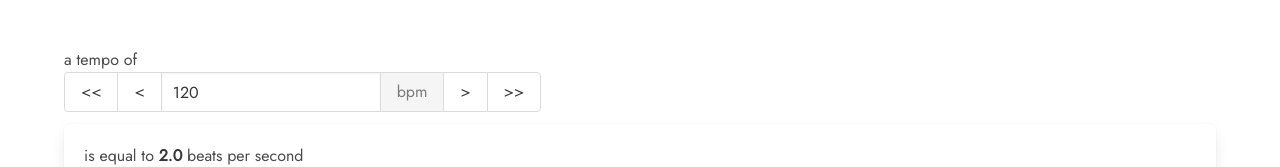
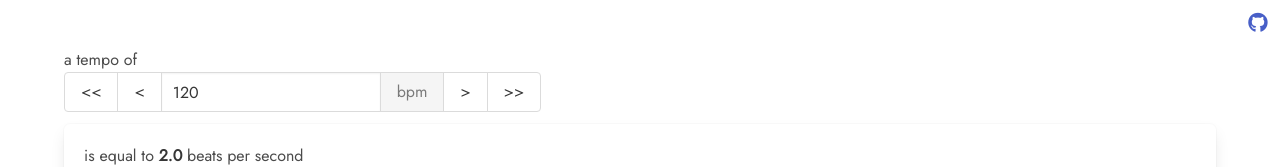
Before and after one commit to ajrussellaudio/rhythmetic, a React (Create React App) app: page / in a window 1280 px wide. Shown: the top 167 px of the page. Built offline with nearby package versions, Linux system fonts and the light colour scheme.

Commit message:
Add GitHub link

```diff
--- a/public/index.html
+++ b/public/index.html
@@ -24,6 +24,10 @@
       work correctly both with client-side routing and a non-root public URL.
       Learn how to configure a non-root public URL by running `npm run build`.
     -->
+        <script
+            src="https://kit.fontawesome.com/41fc5deb79.js"
+            crossorigin="anonymous"
+        ></script>
         <title>React App</title>
     </head>
     <body>
--- a/src/App.js
+++ b/src/App.js
@@ -5,11 +5,14 @@ import PeriodOfBeat from './components/PeriodOfBeat';
 import LengthInSamples from './components/LengthInSamples';
 import DelayTime from './components/DelayTime';
 import './App.sass';
+import GitHubLink from './components/GitHubLink';
 
 function App() {
     const [tempo, setTempo] = useState(120);
 
     return (
+        <React.Fragment>
+            <GitHubLink />
             <section className="section">
                 <div className="container">
                     <TempoInput tempo={tempo} setTempo={setTempo} />
@@ -19,6 +22,7 @@ function App() {
                     <LengthInSamples tempo={tempo} />
                 </div>
             </section>
+        </React.Fragment>
     );
 }
 
--- /dev/null
+++ b/src/components/GitHubLink.jsx
@@ -0,0 +1,12 @@
+import React from 'react';
+import './GitHubLink.scss';
+
+const GitHubLink = () => (
+    <div className="github-link">
+        <a class="icon" href="https://github.com/ajrussellaudio/rhythmetic">
+            <i class="fab fa-github fa-lg"></i>
+        </a>
+    </div>
+);
+
+export default GitHubLink;
--- /dev/null
+++ b/src/components/GitHubLink.scss
@@ -0,0 +1,6 @@
+.github-link {
+    position: absolute;
+    top: 0;
+    right: 0;
+    padding: 10px;
+}
```
Lines whose indentation alone changed are shown as unchanged.
